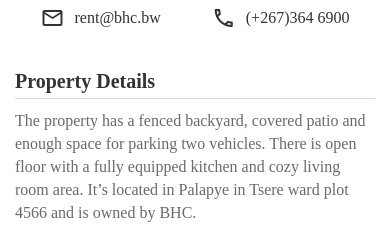
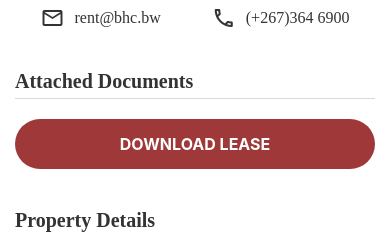
Before and after one commit to GovanDBT/BHC-App, a React Native app: screen / in a window 390 px wide. Shown: the part 501-735 px from the top of the page. Built offline with nearby package versions, Linux system fonts and the light colour scheme.

Commit message:
create lease agreement download button

```diff
--- a/app/screens/MyPropertyScreen.js
+++ b/app/screens/MyPropertyScreen.js
@@ -1,13 +1,17 @@
 import React from 'react';
-import { Image, View, StyleSheet, Dimensions, ScrollView  } from 'react-native';
+import { Image, View, StyleSheet, Dimensions, ScrollView, Button } from 'react-native';
 import { MaterialCommunityIcons } from '@expo/vector-icons';
+import * as FileSystem from 'expo-file-system';
+import * as Sharing from 'expo-sharing';
+
 
 import Screen from './Screen';
 import colors from '../config/colors';
 import AppText from '../components/AppText';
-import PropertyDetailsTag from '../components/PropertyDetailsTag';
+import AppButton from '../components/AppButton';
 import HeaderSection from '../components/HeaderSection';
 import SectionContainer from '../components/SectionContainer';
+import PropertyDetailsTag from '../components/PropertyDetailsTag';
 
 const { width } = Dimensions.get('window');
 
@@ -17,6 +21,20 @@ const images = [
     require('../assets/house01-hall-way.jpg'),
     require('../assets/house01-plan.png')
 ]
+
+const downloadAndSharePDF = async () => {
+    const filename = 'LeaseAgreement.pdf';
+    const result = await FileSystem.downloadAsync(
+        'https://drive.google.com/file/d/11g6OKo7jeG0tXP-pmoP-kCRits5R4CeU/view?usp=drive_link',
+        FileSystem.documentDirectory + filename
+    );
+
+    save(result.uri)
+};
+
+const save = (uri) => {
+    Sharing.shareAsync(uri);
+}
 
 function MyPropertyScreen(props) {
     return (
@@ -37,9 +55,7 @@ function MyPropertyScreen(props) {
                 </View>
                 {/* Property Management */}
                 <SectionContainer>
-                    <View style={styles.managementContainer}>
-                        <HeaderSection title='Property Management' link={false} />
-                    </View>
+                    <HeaderSection title='Property Management' link={false} />
                     <View style={styles.contactsContainer}>
                         <View style={styles.contacts}>
                             <MaterialCommunityIcons style={{marginRight: 10}} name="email-outline" size={24} color={colors.textColor} />
@@ -50,6 +66,11 @@ function MyPropertyScreen(props) {
                             <AppText>(+267)364 6900</AppText>
                         </View>
                     </View>
+                </SectionContainer>
+                {/* Documents */}
+                <SectionContainer>
+                    <HeaderSection title='attached Documents' link={false} />
+                    <AppButton title='Download Lease' onPress={downloadAndSharePDF} />
                 </SectionContainer>
                 {/* Property Details */}
                 <SectionContainer>
--- a/package.json
+++ b/package.json
@@ -17,6 +17,9 @@
     "@react-navigation/stack": "^6.3.29",
     "expo": "~51.0.14",
     "expo-constants": "^16.0.2",
+    "expo-file-system": "^17.0.1",
+    "expo-image-picker": "~15.0.5",
+    "expo-sharing": "^12.0.1",
     "expo-status-bar": "~1.12.1",
     "formik": "^2.4.6",
     "react": "18.2.0",
@@ -26,8 +29,7 @@
     "react-native-safe-area-context": "4.10.1",
     "react-native-screens": "3.31.1",
     "react-native-web": "~0.19.10",
-    "yup": "^1.4.0",
-    "expo-image-picker": "~15.0.5"
+    "yup": "^1.4.0"
   },
   "devDependencies": {
     "@babel/core": "^7.20.0"
```
Also changed, not shown: 2 other files (tests, documents, lock files or other folders).
